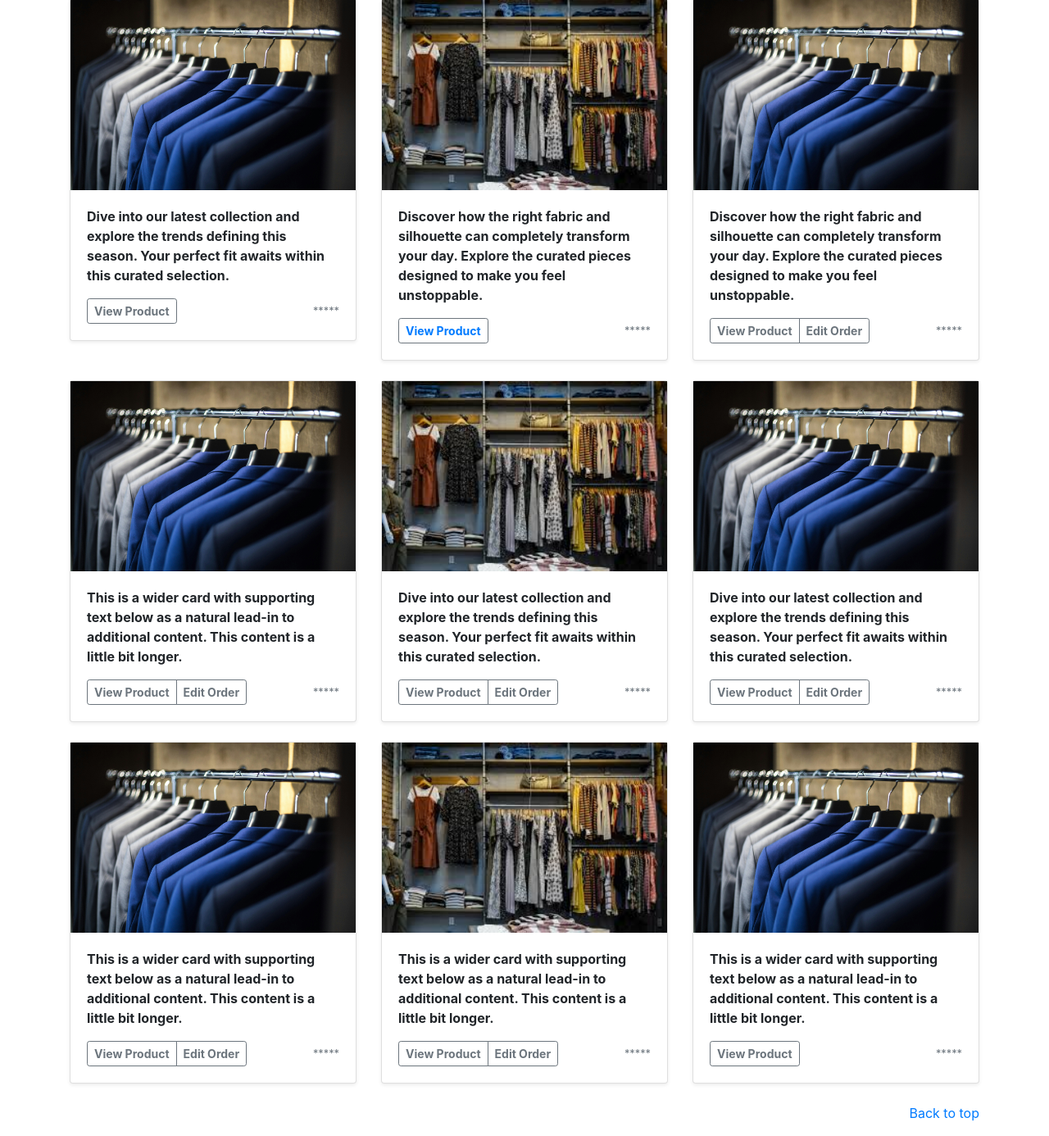
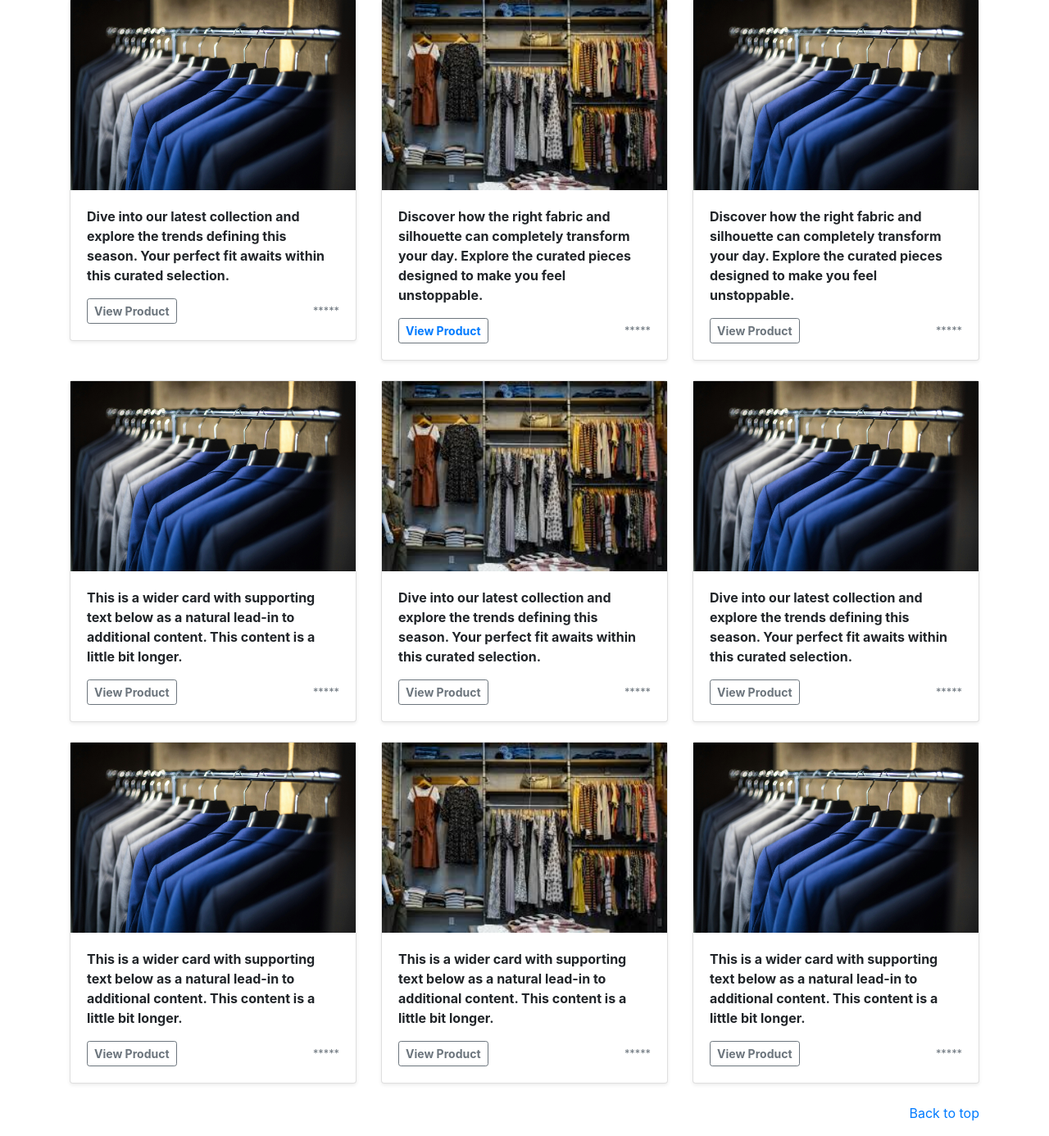
Before and after one commit to ramzanaliengineer/komori-corp, a Django app: page / in a window 1280 px wide. Shown: the part 974-2360 px from the top of the page at 82% size. Run offline with Django 5.2, Linux system fonts and the light colour scheme; some libraries are stand-ins or nearby versions.

Commit message:
button ko khatm kia h

```diff
--- a/templates/index.html
+++ b/templates/index.html
@@ -89,7 +89,7 @@
               <div class="d-flex justify-content-between align-items-center">
                 <div class="btn-group">
                   <button type="button" class="btn btn-sm btn-outline-secondary"><b>View Product</b></button>
-                  <button type="button" class="btn btn-sm btn-outline-secondary"><b> Edit Order</b></button>
+                  <!-- <button type="button" class="btn btn-sm btn-outline-secondary"><b> Edit Order</b></button> -->
                 </div>
                 <small class="text-muted">*****</small>
               </div>
@@ -106,7 +106,7 @@
               <div class="d-flex justify-content-between align-items-center">
                 <div class="btn-group">
                   <button type="button" class="btn btn-sm btn-outline-secondary"><b>View Product</b></button>
-                  <button type="button" class="btn btn-sm btn-outline-secondary"><b> Edit Order</b></button>
+                  <!-- <button type="button" class="btn btn-sm btn-outline-secondary"><b> Edit Order</b></button> -->
                 </div>
                 <small class="text-muted">*****</small>
               </div>
@@ -122,7 +122,7 @@
               <div class="d-flex justify-content-between align-items-center">
                 <div class="btn-group">
                   <button type="button" class="btn btn-sm btn-outline-secondary"><b>View Product</b></button>
-                  <button type="button" class="btn btn-sm btn-outline-secondary"><b> Edit Order</b></button>
+                  <!-- <button type="button" class="btn btn-sm btn-outline-secondary"><b> Edit Order</b></button> -->
                 </div>
                 <small class="text-muted">*****</small>
               </div>
@@ -138,7 +138,7 @@
               <div class="d-flex justify-content-between align-items-center">
                 <div class="btn-group">
                   <button type="button" class="btn btn-sm btn-outline-secondary"><b>View Product</b></button>
-                  <button type="button" class="btn btn-sm btn-outline-secondary"><b> Edit Order</b></button>
+                  <!-- <button type="button" class="btn btn-sm btn-outline-secondary"><b> Edit Order</b></button> -->
                 </div>
                 <small class="text-muted">*****</small>
               </div>
@@ -155,7 +155,7 @@
               <div class="d-flex justify-content-between align-items-center">
                 <div class="btn-group">
                   <button type="button" class="btn btn-sm btn-outline-secondary"><b>View Product</b></button>
-                  <button type="button" class="btn btn-sm btn-outline-secondary"><b>Edit Order</b></button>
+                  <!-- <button type="button" class="btn btn-sm btn-outline-secondary"><b>Edit Order</b></button> -->
                 </div>
                 <small class="text-muted">*****</small>
               </div>
@@ -171,7 +171,7 @@
               <div class="d-flex justify-content-between align-items-center">
                 <div class="btn-group">
                   <button type="button" class="btn btn-sm btn-outline-secondary"><b>View Product</b></button>
-                  <button type="button" class="btn btn-sm btn-outline-secondary"><b>Edit Order</b></button>
+                  <!-- <button type="button" class="btn btn-sm btn-outline-secondary"><b>Edit Order</b></button> -->
                 </div>
                 <small class="text-muted">*****</small>
               </div>
```
